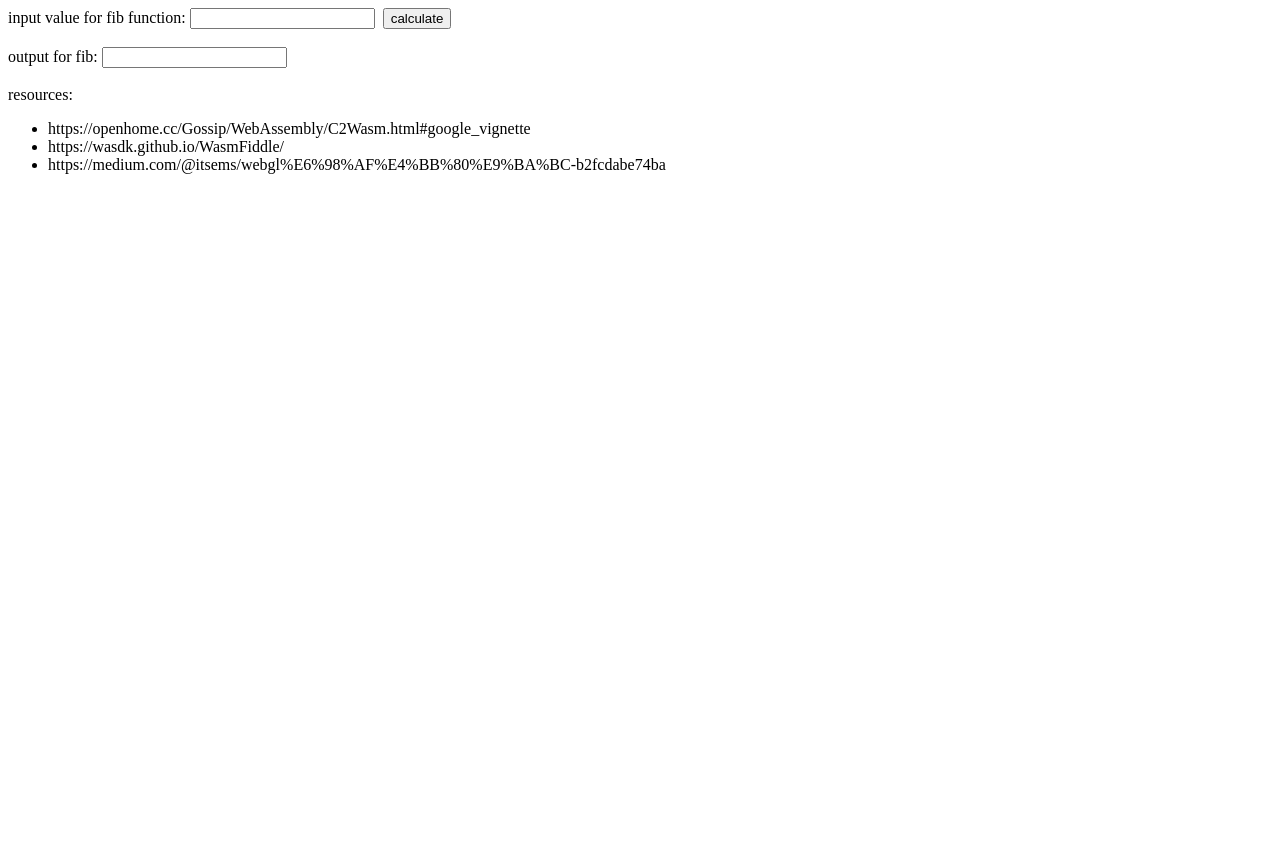
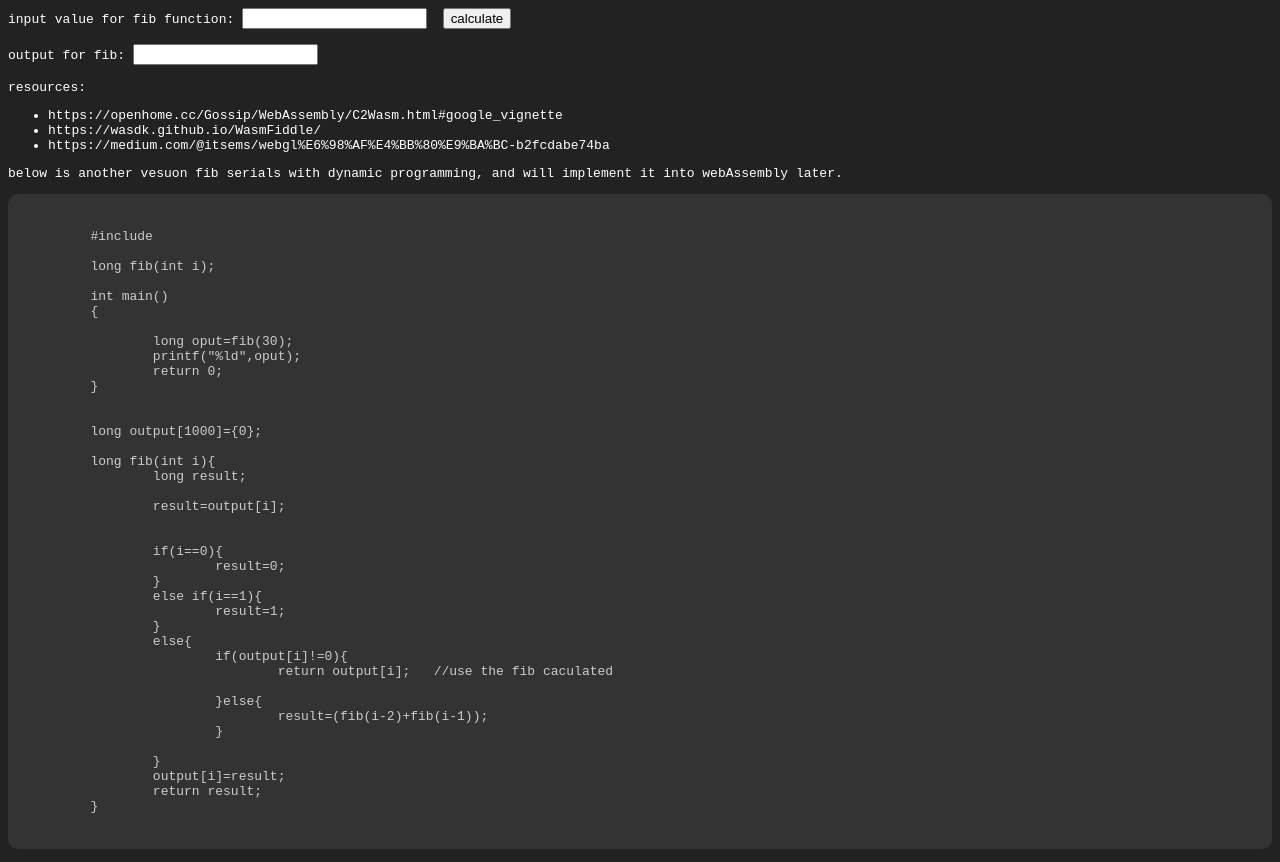
Before and after one commit to jktekComTw/jktekComTw.github.io, a plain HTML site: page webasm.html in a window 1280 px wide. Before the commit the page ends 800 px from the top, so only its background shows below. Drawn offline with nearby package versions, Linux system fonts and the light colour scheme.

Commit message:
add dp code

```diff
--- a/webasm.html
+++ b/webasm.html
@@ -3,6 +3,22 @@
   <head>
     <meta charset="UTF-8">
     <script src="https://ajax.googleapis.com/ajax/libs/jquery/1.11.3/jquery.min.js"></script>
+    <style>
+  	body {
+    	background-color: #222;
+    	color: #fff;
+    	font-family: monospace;
+  	}
+  	pre {
+    	background-color: #333;
+    	padding: 20px;
+    	border-radius: 10px;
+    	overflow-x: auto;
+  	}
+  	code {
+    	color: #ccc;
+  	}
+</style>
   </head>
   <body>
 
@@ -17,6 +33,50 @@
       <li>https://wasdk.github.io/WasmFiddle/</li>
       <li>https://medium.com/@itsems/webgl%E6%98%AF%E4%BB%80%E9%BA%BC-b2fcdabe74ba</li>
     </ul>
+
+    <p>below is another vesuon fib serials with dynamic programming, and will implement it into webAssembly later.</p>
+    <pre><code>
+	#include <stdio.h>
+
+	long fib(int i);
+
+	int main()
+	{
+
+    		long oput=fib(30);
+    		printf("%ld",oput);
+    		return 0;
+	}
+
+
+	long output[1000]={0};
+
+	long fib(int i){
+    		long result;
+
+    		result=output[i];
+
+
+    		if(i==0){
+        		result=0;
+    		}
+    		else if(i==1){
+        		result=1;
+    		}
+    		else{
+        		if(output[i]!=0){
+            			return output[i];   //use the fib caculated
+
+        		}else{
+            			result=(fib(i-2)+fib(i-1));
+        		}
+
+    		}
+    		output[i]=result;
+    		return result;
+	}
+    </code></pre>
+
     <script>
 
 
```
Also changed, not shown: projects.html (+0 -39 lines), 5 other files.
